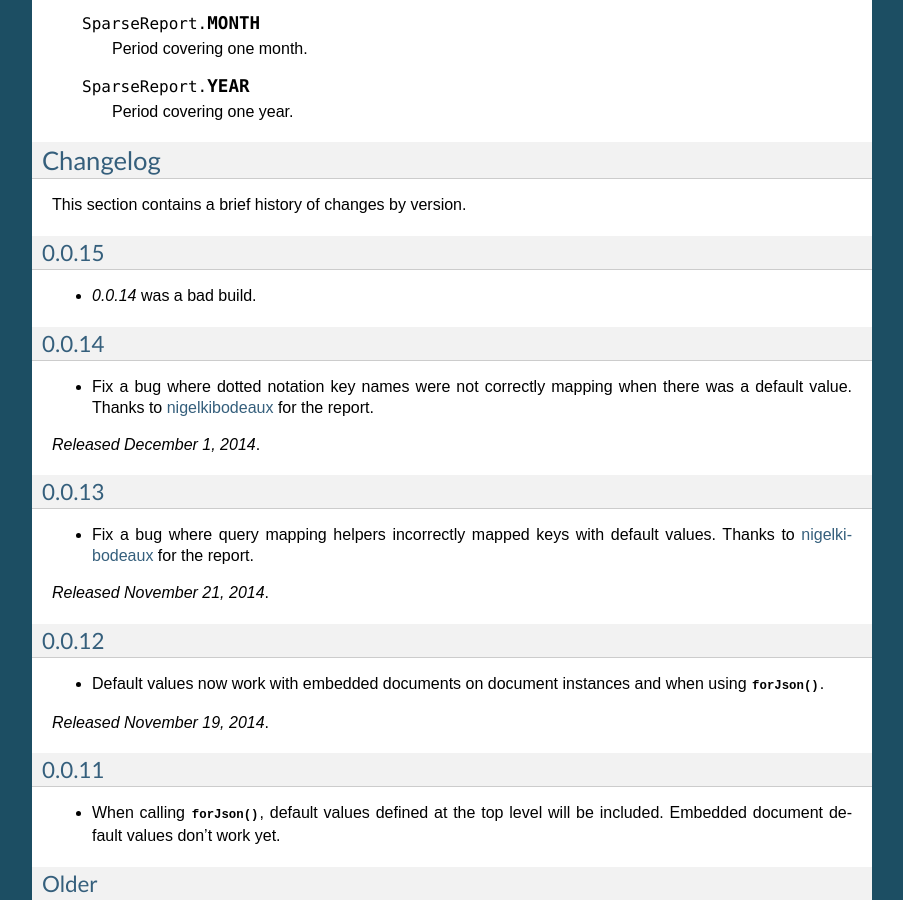
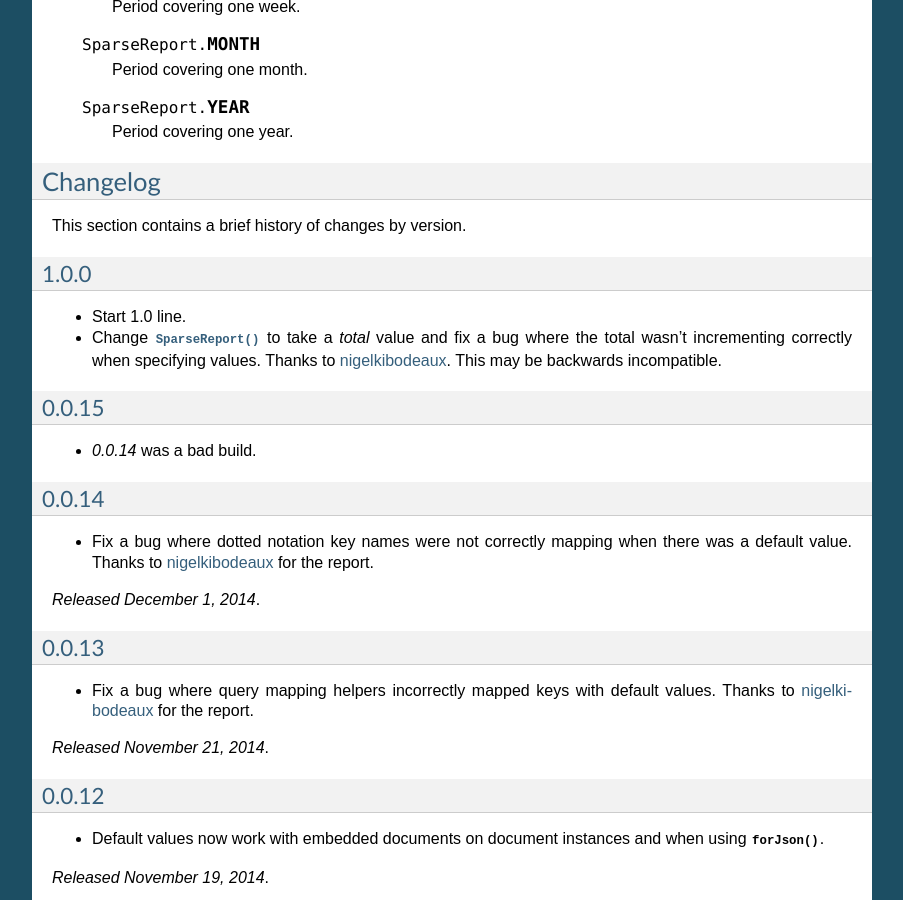
Before and after one commit to aboutdotme/humblejs, a Sphinx documentation site: the page built from docs/index.rst, in a window 1280 px wide and 900 px high, scrolled down 9930 px. Shown: the whole window, without its empty margins (198-1101 px from the left). Built offline with Sphinx 7.4.7, drawn with Linux system fonts in a browser that asks for light colours; comment, search, counter and statistics services are not loaded.

Commit message:
Update changelog.

```diff
--- a/docs/index.rst
+++ b/docs/index.rst
@@ -613,6 +613,16 @@ Changelog
 
 This section contains a brief history of changes by version.
 
+1.0.0
+-----
+
+* Start 1.0 line.
+* Change :class:`SparseReport` to take a `total` value and fix a bug where the
+  total wasn't incrementing correctly when specifying values. Thanks to
+  `nigelkibodeaux <https://github.com/nigelkibodeaux>`_. This may be backwards
+  incompatible.
+
+
 0.0.15
 ------
 
```
